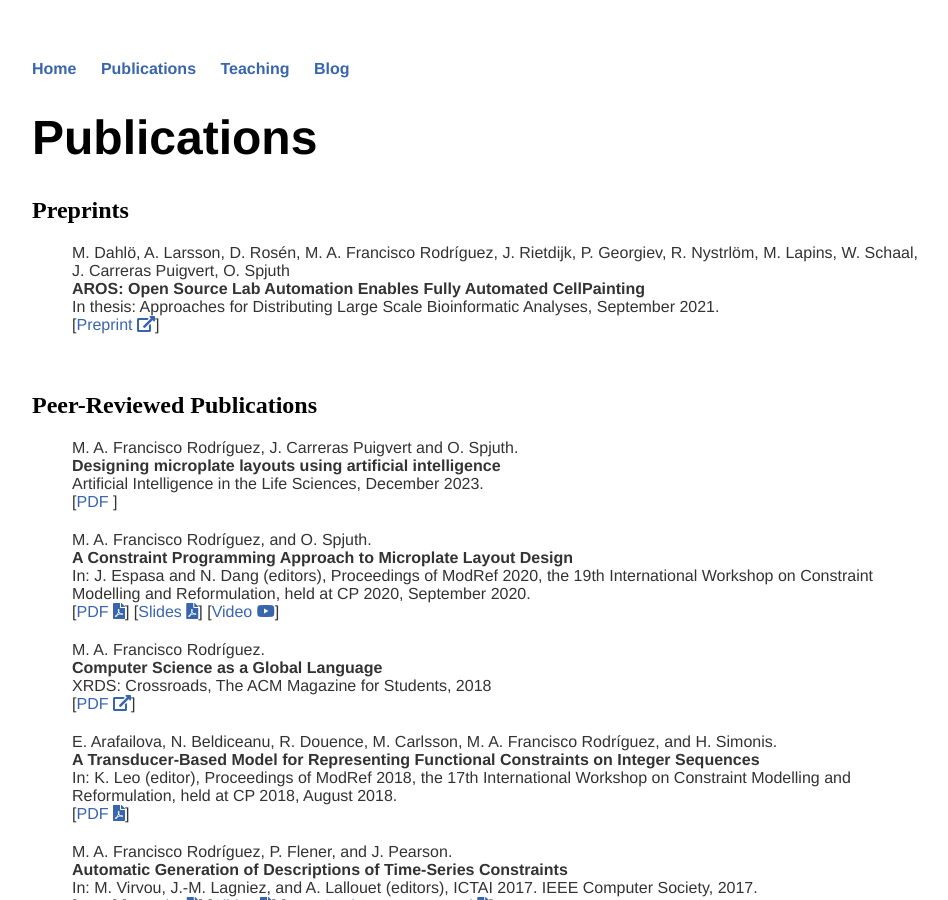
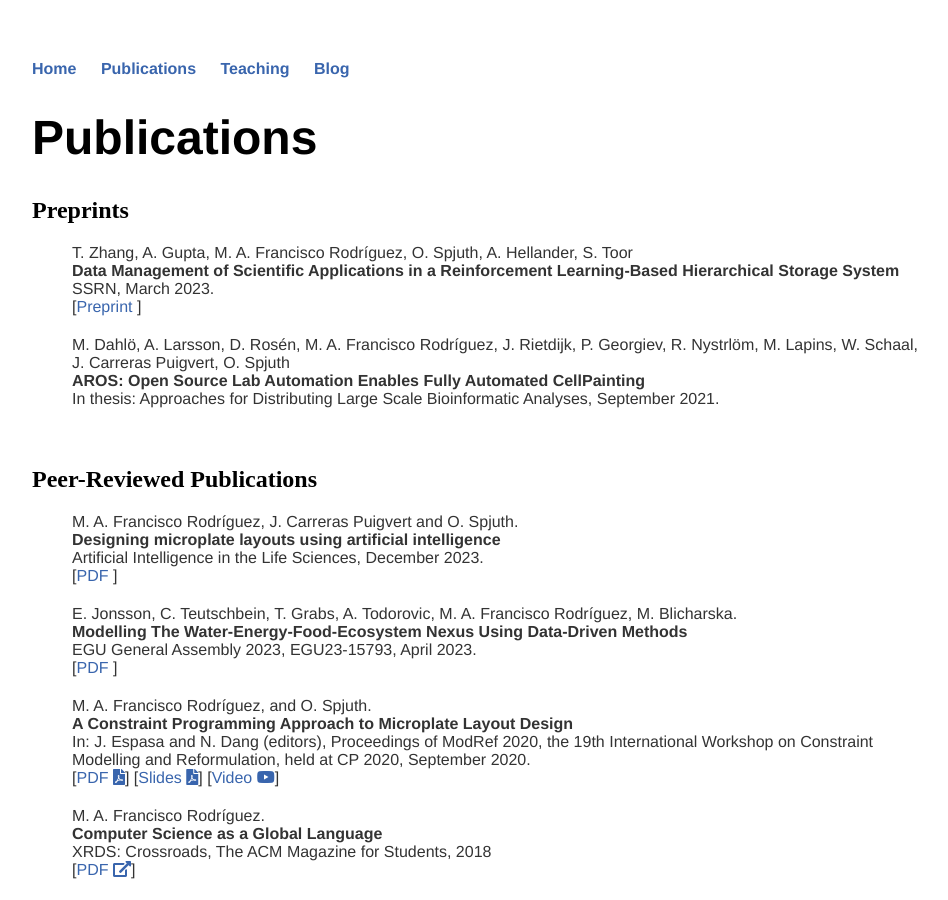
Before and after one commit to andreina-francisco/andreina-francisco.github.io, a Jekyll site: the page built from cv/index.html, in a window 1280 px wide and 900 px high. Shown: the whole window, without its empty margins (160-1108 px from the left). Built offline with Jekyll 4.4.1, drawn with Linux system fonts in a browser that asks for light colours; nearby versions of some CDN libraries; a style sheet for code colours, icons or effects is not loaded.

Commit message:
Added WEFE

```diff
--- a/cv/index.html
+++ b/cv/index.html
@@ -10,14 +10,21 @@ title: Mar&iacute;a Andre&iacute;na Francisco Rodr&iacute;guez
 
   <ul class="publist">
     <li class="pub @">
+    <span class="author"> T. Zhang, A. Gupta, M. A. Francisco Rodr&iacute;guez, O. Spjuth, A. Hellander, S. Toor</span><br />
+    <span class="title">Data Management of Scientific Applications in a Reinforcement Learning-Based Hierarchical Storage System</span><br />
+    <span class="note">
+    SSRN, March 2023.
+    </span><br />
+    [<a class="text" href="https://papers.ssrn.com/sol3/papers.cfm?abstract_id=4401829">Preprint <i class="ai ai-doi"></i></a>]
+    </li>
+
+    <li class="pub @">
     <span class="author">M. Dahl&ouml;, A. Larsson, D. Ros&eacute;n,
     M. A. Francisco Rodr&iacute;guez, J. Rietdijk, P. Georgiev,
     R. Nystrl&ouml;m, M. Lapins, W. Schaal, J. Carreras Puigvert, O. Spjuth</span><br />
     <span class="title">AROS: Open Source Lab Automation Enables Fully Automated CellPainting</span><br />
     <span class="note">
     In thesis: Approaches for Distributing Large Scale Bioinformatic Analyses, September 2021.
-    </span><br />
-    [<a class="text" href="https://urn.kb.se/resolve?urn=urn:nbn:se:uu:diva-453932">Preprint <i class="fas fa-external-link-alt"></i></a>]
     </li>
   </ul>
   <br/>
@@ -31,6 +38,16 @@ title: Mar&iacute;a Andre&iacute;na Francisco Rodr&iacute;guez
     <span class="title">Designing microplate layouts using artificial intelligence</span><br />
     <span class="note">
     Artificial Intelligence in the Life Sciences, December 2023.
+    </span><br />
+    [<a class="text" href="https://doi.org/10.5194/egusphere-egu23-15793">PDF <i class="ai ai-doi"></i></a>]
+    </li>
+
+    <li class="pub @">
+    <span class="author">E. Jonsson, C. Teutschbein, T. Grabs, A. Todorovic, M. A. Francisco Rodr&iacute;guez, M.
+    Blicharska.</span><br />
+    <span class="title">Modelling The Water-Energy-Food-Ecosystem Nexus Using Data-Driven Methods</span><br />
+    <span class="note">
+    EGU General Assembly 2023, EGU23-15793, April 2023.
     </span><br />
     [<a class="text" href="https://doi.org/10.1016/j.ailsci.2023.100073">PDF <i class="ai ai-doi"></i></a>]
     </li>
```
